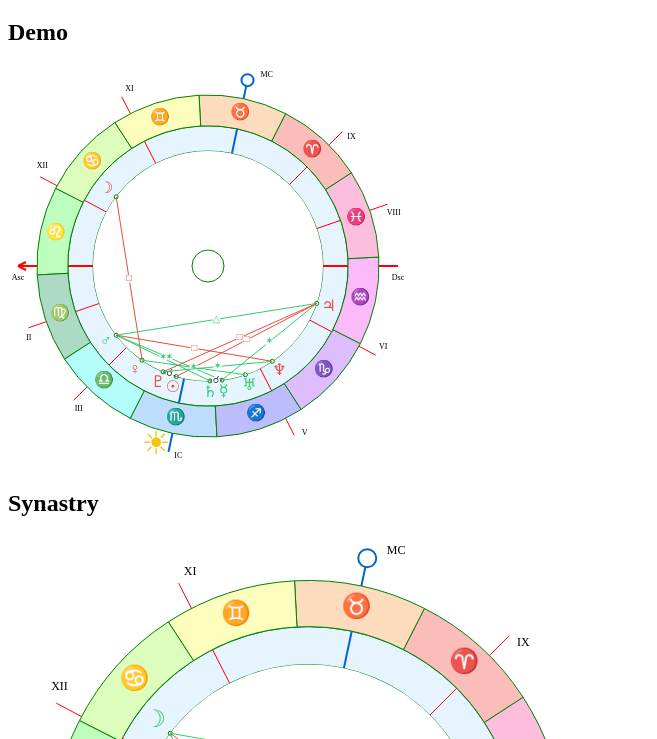
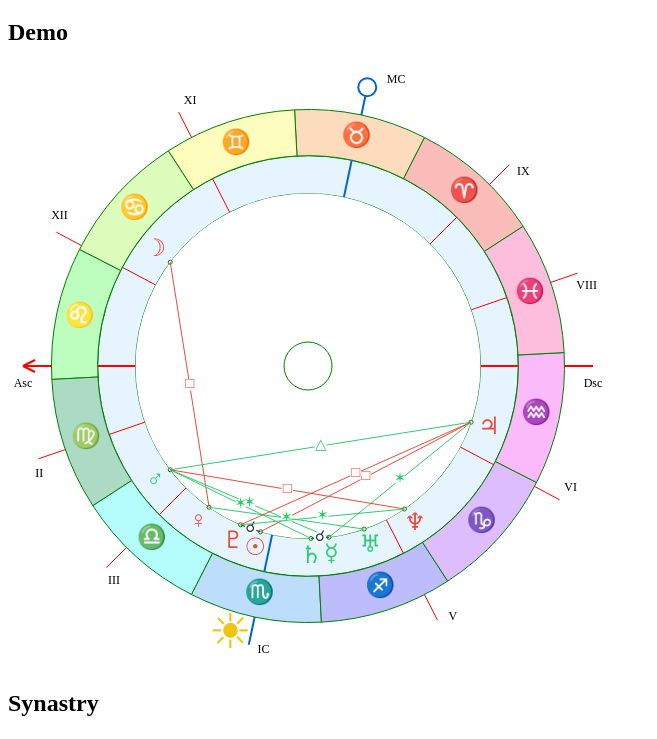
Before and after one commit to bfhp/astro-natal-chart, a website: page demo.html in a window 1280 px wide. Shown: the part 61-800 px from the top of the page, without its empty margins (0-657 px from the left). Drawn offline with Linux system fonts and the light colour scheme.

Commit message:
fixed demo

```diff
--- a/demo.html
+++ b/demo.html
@@ -24,8 +24,6 @@
     import AstroNatalChart from "./src/AstroNatalChart.js"
 
     new AstroNatalChart("#chart",{
-        size: 400,
-
         cusps: [147, 166, 192, 225, 264, 299, 327, 346, 12, 45, 84, 119],
 
         planets: {
```
Also changed, not shown: docs/example.png.
